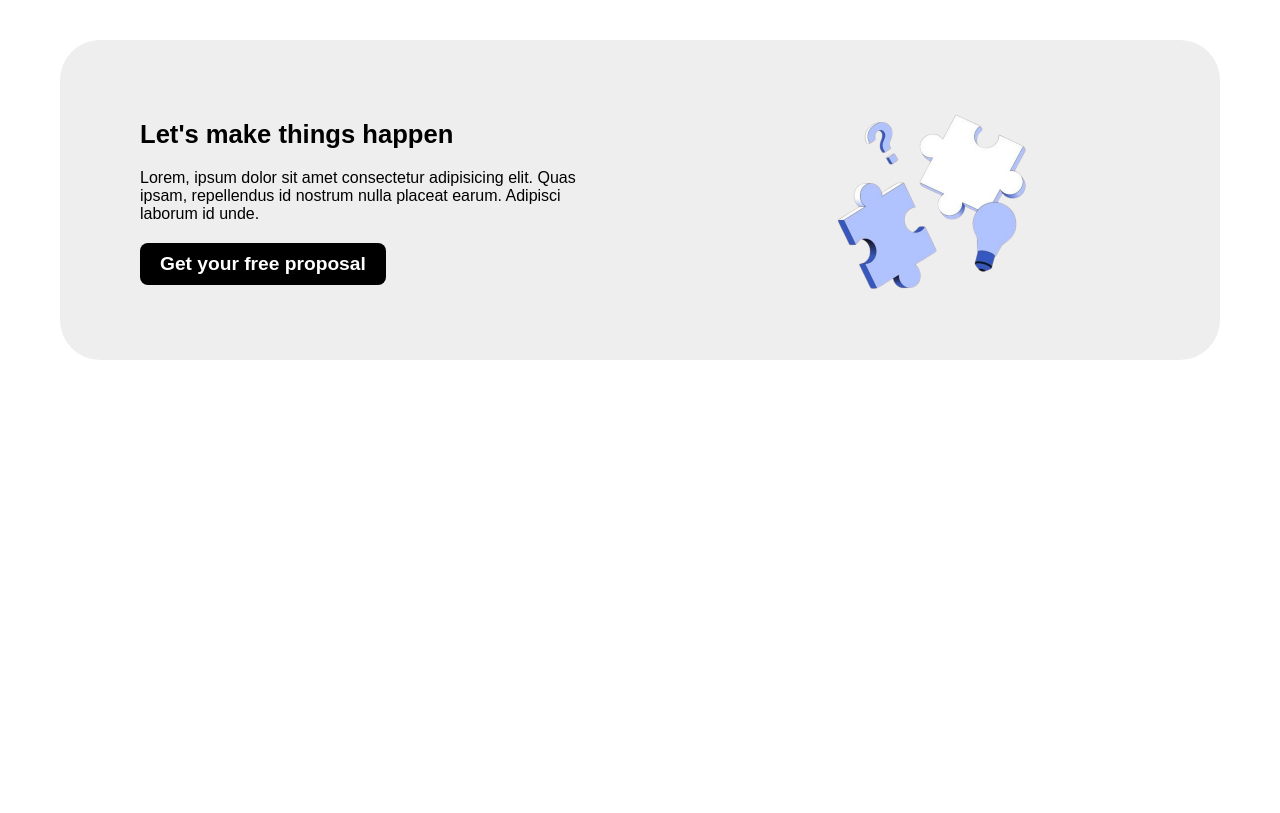
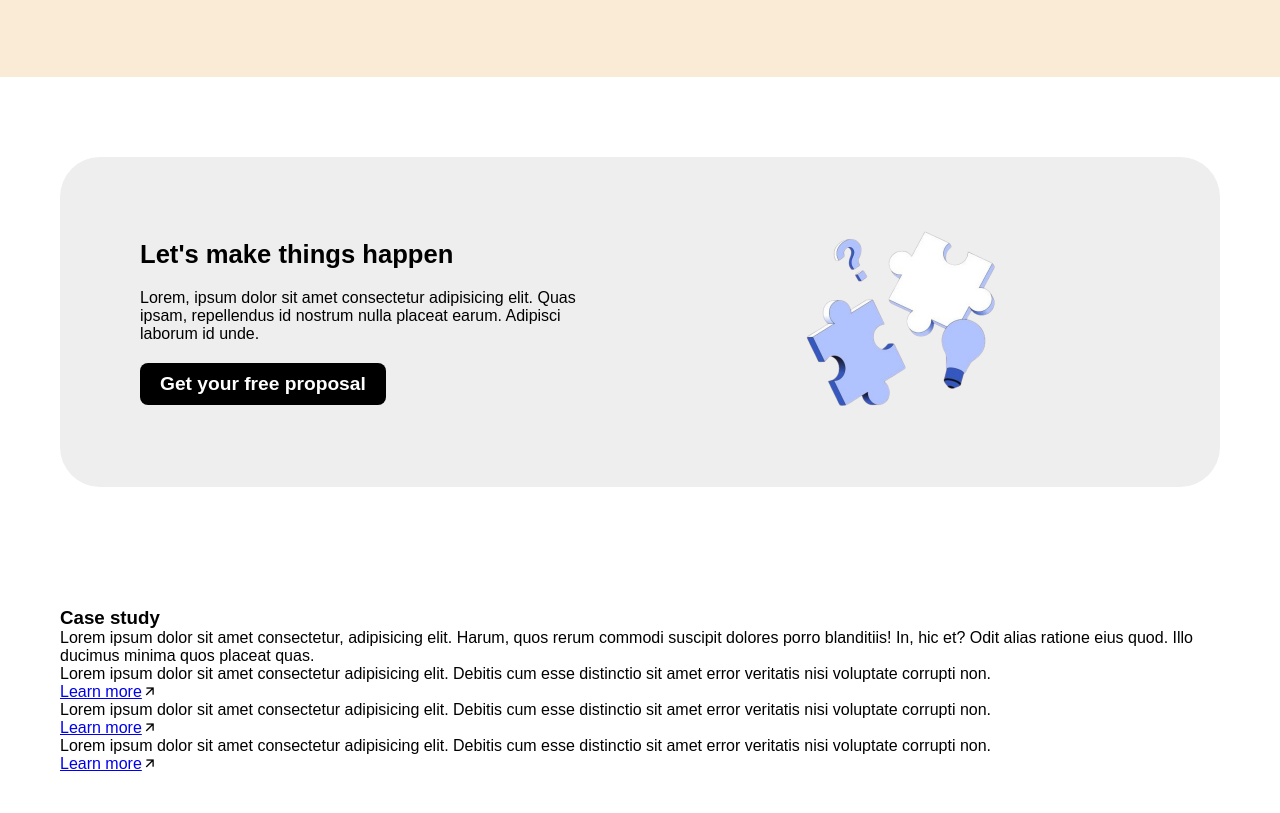
Before and after one commit to mausamprajapati/html-css-projects, a plain HTML site: page landing-page/index.html in a window 1280 px wide. Shown: the part 1660-2473 px from the top of the page. Before the commit the page ends 2020 px from the top, so only its background shows below. Drawn offline with nearby package versions, Linux system fonts and the light colour scheme.

Commit message:
landing page: modified feature section and service section

```diff
--- a/landing-page/index.html
+++ b/landing-page/index.html
@@ -5,12 +5,21 @@
     <meta name="viewport" content="width=device-width, initial-scale=1.0" />
     <title>Landing Page</title>
     <link rel="stylesheet" href="style.css" />
+    <link
+      href="https://cdn.jsdelivr.net/npm/remixicon@4.9.0/fonts/remixicon.css"
+      rel="stylesheet"
+    />
   </head>
+
   <body>
     <div id="main">
+
       <!-- Hero-section -->
+
       <div class="hero-section">
+
         <!-- navbar -->
+
         <nav>
           <div class="logo">
             <h2>Logo</h2>
@@ -36,7 +45,6 @@
           <button>Explore more</button>
         </div>
         <div class="right">
-          \
           <img src="./images/hero section illlustration.png" alt="" />
         </div>
         <div class="company-bar">
@@ -61,7 +69,10 @@
         </div>
       </div>
 
+
       <!-- Service-section -->
+
+
       <div class="service-section">
         <div class="service-header">
           <div class="service-heading">
@@ -140,19 +151,76 @@
           </div>
         </div>
       </div>
+
+
       <!-- Feature-section -->
-       <div class="feature">
+
+
+      <div class="feature">
         <div class="feature-left">
           <h3>Let's make things happen</h3>
-          <p>Lorem, ipsum dolor sit amet consectetur adipisicing elit. Quas ipsam, repellendus id nostrum nulla placeat earum. Adipisci laborum id unde.</p>
+          <p>
+            Lorem, ipsum dolor sit amet consectetur adipisicing elit. Quas
+            ipsam, repellendus id nostrum nulla placeat earum. Adipisci laborum
+            id unde.
+          </p>
           <button>Get your free proposal</button>
         </div>
         <div class="feature-right">
-          <img src="./images/feature image.png" alt="">
+          <img src="./images/feature image.png" alt="" />
         </div>
-       </div>
+      </div>
+
+
       <!-- Case-study-section -->
-      <div class="case-study"></div>
+
+
+      <div class="case-study">
+        <div class="case-study-header">
+          <div class="case-study-heading">
+            <h3>Case study</h3>
+          </div>
+          <p>
+            Lorem ipsum dolor sit amet consectetur, adipisicing elit. Harum,
+            quos rerum commodi suscipit dolores porro blanditiis! In, hic et?
+            Odit alias ratione eius quod. Illo ducimus minima quos placeat quas.
+          </p>
+        </div>
+        <div class="case-study-footer">
+          <div class="footer-left">
+            <p>
+              Lorem ipsum dolor sit amet consectetur adipisicing elit. Debitis
+              cum esse distinctio sit amet error veritatis nisi voluptate
+              corrupti non.
+            </p>
+            <div class="case-study-learn-more">
+              <a href="#">Learn more</a><i class="ri-arrow-right-up-line"></i>
+            </div>
+          </div>
+          <div class="line"></div>
+          <div class="footer-middle">
+            <p>
+              Lorem ipsum dolor sit amet consectetur adipisicing elit. Debitis
+              cum esse distinctio sit amet error veritatis nisi voluptate
+              corrupti non.
+            </p>
+            <div class="case-study-learn-more">
+              <a href="#">Learn more</a><i class="ri-arrow-right-up-line"></i>
+            </div>
+          </div>
+          <div class="line"></div>
+          <div class="footer-right">
+            <p>
+              Lorem ipsum dolor sit amet consectetur adipisicing elit. Debitis
+              cum esse distinctio sit amet error veritatis nisi voluptate
+              corrupti non.
+            </p>
+            <div class="case-study-learn-more">
+              <a href="#">Learn more</a><i class="ri-arrow-right-up-line"></i>
+            </div>
+          </div>
+        </div>
+      </div>
     </div>
   </body>
 </html>
--- a/landing-page/style.css
+++ b/landing-page/style.css
@@ -6,20 +6,20 @@
 html,body{
     width: 100%;
     height: 100%;
-    font-family:  sans-serif;;
+    font-family:  sans-serif;
 }
 #main{
     width: 100%;
-    height: 100vh;
+    min-height: 100vh;
 }
 /* Hero-section */
 .hero-section{
     width: 100%;
-    height: 100%;
+    min-height: 100vh;
     display: grid;
     grid-template-columns: 1fr 1fr;
     grid-template-rows: 80px 1fr 120px;
-
+    margin-bottom: 60px;
 }
 
 /* nav-bar */
@@ -109,6 +109,7 @@ nav{
 .right img{
    width: 90%;
    height: 90%;
+   object-fit: contain;
 }
 
 /* bottom-content */
@@ -126,10 +127,11 @@ nav{
 /* service-section */
 .service-section{
     width: 100%;
-    height: 100vh;
+    height: auto;
     display: flex;
     flex-direction: column;
-    margin-bottom: 100px;
+    background-color: antiquewhite;
+    padding-bottom: 40px;
 }
 .service-header{
     width: 100%;
@@ -160,7 +162,6 @@ nav{
 /* service-cards */
 .service-cards{
     width: 100%;
-    height: 100vh;
     display: grid;
     grid-template-columns: 1fr 1fr;
     grid-template-rows: 1fr 1fr;
@@ -267,13 +268,14 @@ nav{
 }
 .feature{
     width: calc(100% - 120px);
-    height: 40vh;
+    height: auto;
     padding: 40px 60px;
-    margin: 0px 60px;
+    margin: 80px 60px;
     border: none;
     border-radius: 40px;
     display: flex;
     flex-direction: row;
+    align-items: center;
     background-color: rgb(238, 238, 238);
 }
 .feature-left{
@@ -301,11 +303,16 @@ nav{
 }
 .feature-right{
     width: 50%;
-    position: relative;
+    display: flex;
+    align-items: center;
+    justify-content: center;
 }
 .feature-right img{
     width: 250px;
     height: 250px;
-    position: absolute;
-    right: 20%;
 }
+.case-study{
+    width: 100%;
+    height: auto;
+    padding: 40px 60px;
+}
```
